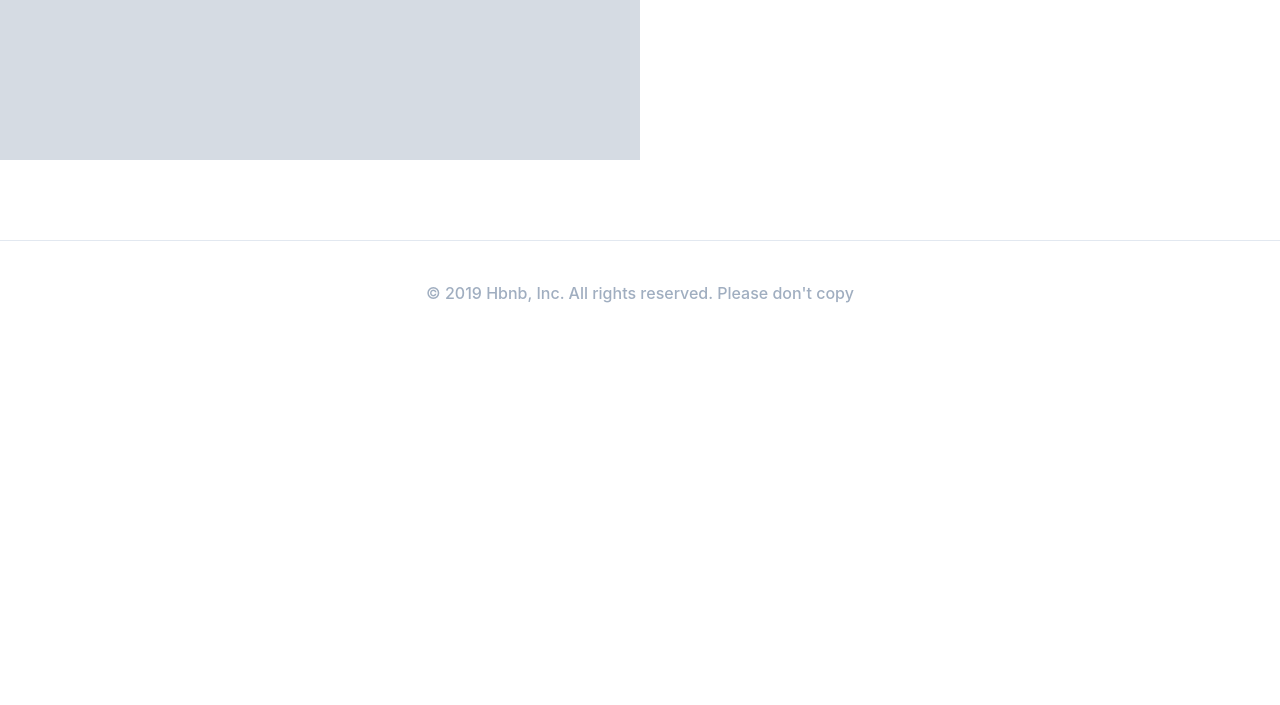
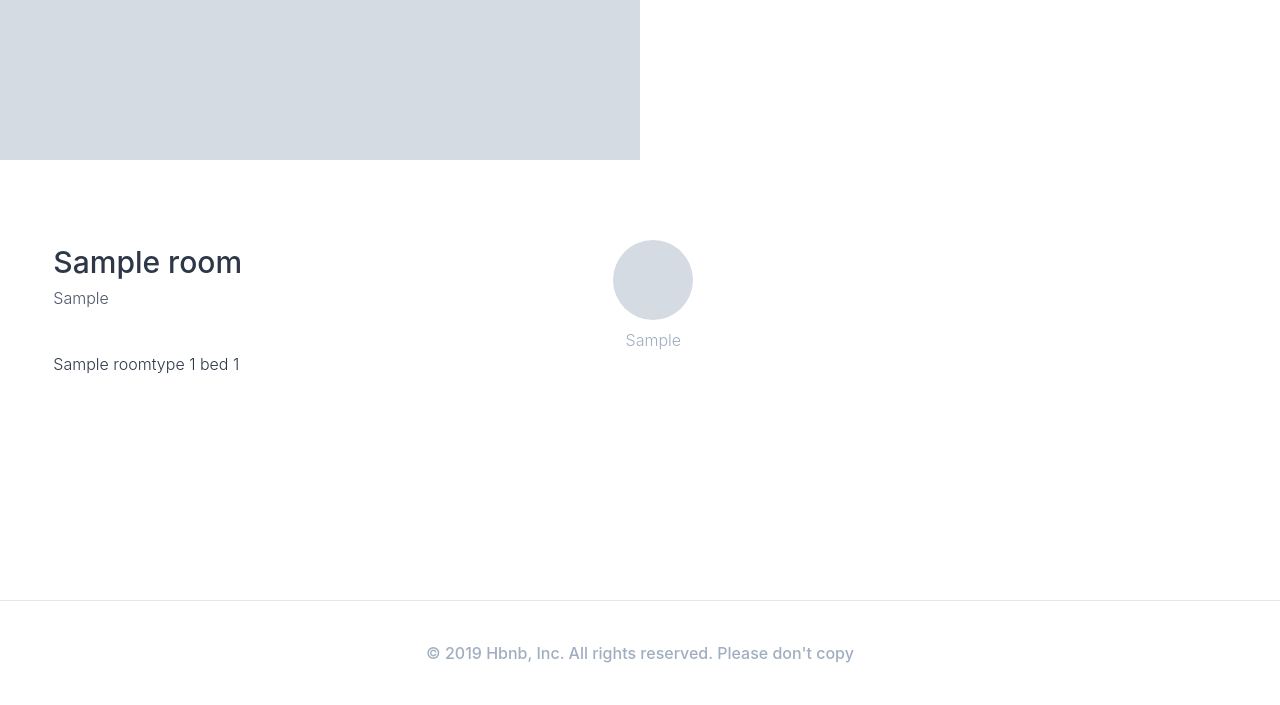
Before and after one commit to vapvin/Airbnb-Cloning, a Django app: page /rooms/1 in a window 1280 px wide. Shown: the part 516-1221 px from the top of the page. Before the commit the page ends 819 px from the top, so only its background shows below. Run offline with Django 3.2, Linux system fonts and the light colour scheme; tables that the repository leaves empty hold one stand-in row (values such as "Sample post"); grey boxes marked "Sample" are stand-in pictures; some libraries are stand-ins or nearby versions.

Commit message:
Hard Avartar

```diff
--- a/rooms/models.py
+++ b/rooms/models.py
@@ -120,3 +120,9 @@ class Room(core_models.TimeStampedModel):
     def get_next_four_photos(self):
         photos = self.photos.all()[1:5]
         return photos
+
+    def get_beds(self):
+        if self.beds == 1:
+            return "1 bed"
+        else:
+            return f"{self.beds} beds"
--- a/templates/rooms/room_detail.html
+++ b/templates/rooms/room_detail.html
@@ -14,4 +14,25 @@
             {% endfor %}
         </div>
     </div>
+
+    <div class="container mx-auto flex justify-around pb-56">
+            <div class="w-1/2">
+                <div class="flex justify-between">
+                    <div>
+                        <h4 class="text-3xl font-medium mb-px">{{room.name}}</h4>
+                        <span class="text-gray-700 font-light">{{room.city}}</span>
+                    </div>
+                    <a href="{{room.host.get_absolute_url}}" class="flex flex-col items-center">
+                        {% include "mixins/user_avatar.html" with user=room.host %}
+                        <span class="mt-2 text-gray-500">{{room.host.first_name}}</span>
+                    </a>
+                </div>
+                <div class="flex">
+                    {{room.room_type}}
+                    {{room.get_beds}}
+                    {{room.bedrooms}}
+                </div>
+            </div>
+            <div class="w-1/3"></div>
+        </div>
 {% endblock %}
```
Also changed, not shown: assets/scss/style.scss (+17 -17 lines), static/css/style.css.
